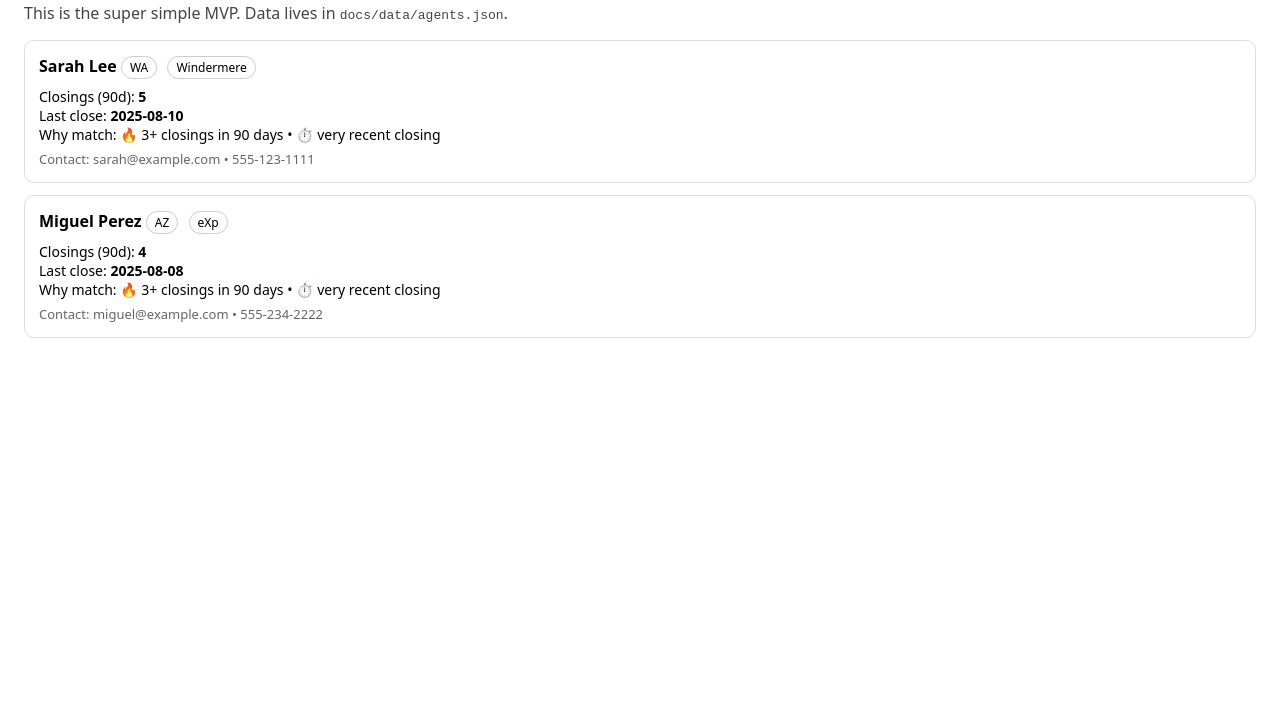
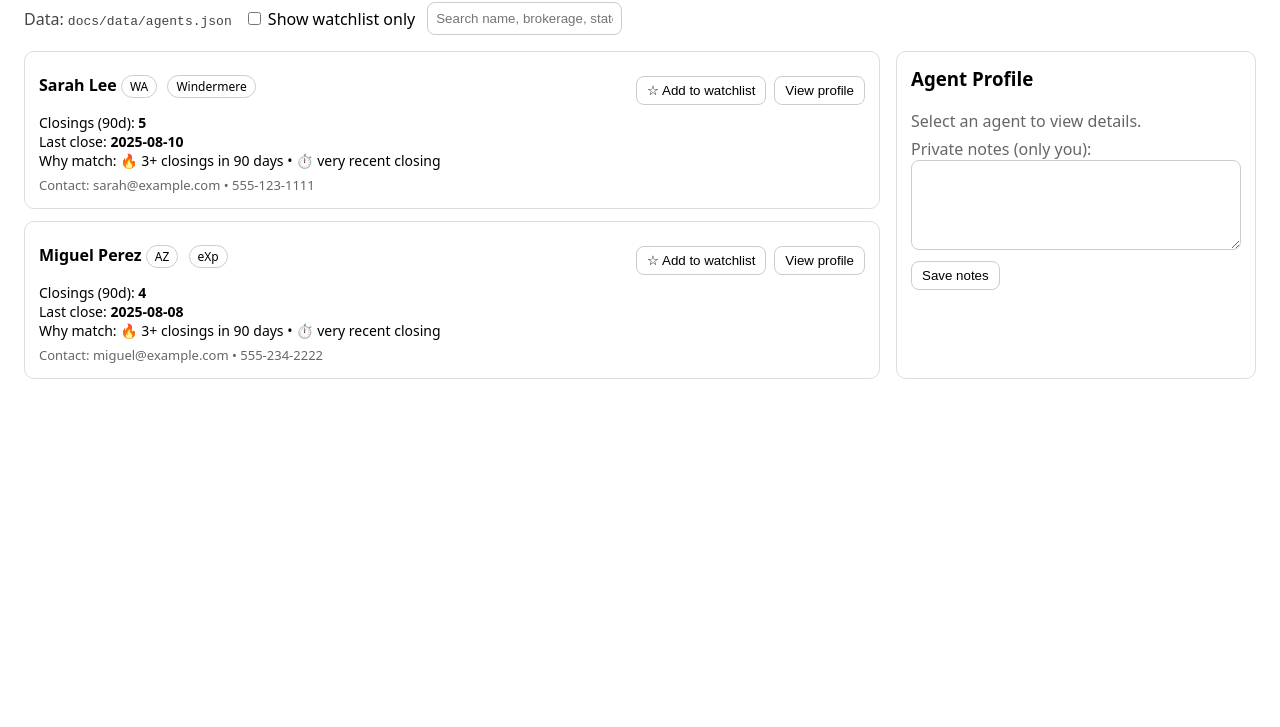
Before and after one commit to iDVALLAS/Pro-Partner, a plain HTML site: page docs/index.html in a window 1280 px wide. Shown: the part 73-800 px from the top of the page. Drawn offline with Linux system fonts and the light colour scheme.

Commit message:
Update index.html

```diff
--- a/docs/index.html
+++ b/docs/index.html
@@ -5,22 +5,80 @@
   <title>BrokerMatch AI — MVP Dashboard</title>
   <meta name="viewport" content="width=device-width, initial-scale=1">
   <style>
+    * { box-sizing: border-box; }
     body { font-family: system-ui, -apple-system, Arial, sans-serif; margin: 24px; }
-    h1 { margin-bottom: 8px; }
-    .note { color:#444; margin-bottom:16px; }
-    .wrap { display:grid; gap:12px; }
+    h1 { margin: 0 0 8px; }
+    .topbar { display:flex; gap:12px; align-items:center; margin-bottom:16px; flex-wrap:wrap;}
+    .note { color:#444; }
+    .wrap { display:grid; grid-template-columns: 1fr 360px; gap:16px; }
+    @media (max-width: 900px){ .wrap { grid-template-columns: 1fr; } }
+    .list { display:grid; gap:12px; }
     .card { border:1px solid #ddd; border-radius:10px; padding:14px; }
     .pill { display:inline-block; padding:2px 8px; border:1px solid #ccc; border-radius:999px; margin-right:6px; font-size:12px; }
     .why { margin-top:8px; font-size:14px; }
+    .actions { margin-top:10px; display:flex; gap:8px; align-items:center; }
+    button { cursor:pointer; border:1px solid #ccc; background:#fff; border-radius:8px; padding:6px 10px; }
+    button.primary { border-color:#000; }
+    .sidebar { border:1px solid #ddd; border-radius:10px; padding:14px; min-height:220px; }
+    .sidebar h3 { margin-top:0; }
+    .muted { color:#666; }
+    input[type="text"] { padding:8px; border:1px solid #ccc; border-radius:8px; }
+    .row { margin:6px 0; }
+    .a { text-decoration:none; }
   </style>
 </head>
 <body>
   <h1>BrokerMatch AI — Alerts</h1>
-  <div class="note">This is the super simple MVP. Data lives in <code>docs/data/agents.json</code>.</div>
-  <div id="alerts" class="wrap">Loading…</div>
+  <div class="topbar">
+    <div class="note">Data: <code>docs/data/agents.json</code></div>
+    <label><input type="checkbox" id="onlyWatch"> Show watchlist only</label>
+    <input id="q" type="text" placeholder="Search name, brokerage, state…" />
+  </div>
+
+  <div class="wrap">
+    <div>
+      <div id="alerts" class="list">Loading…</div>
+    </div>
+
+    <aside class="sidebar">
+      <h3 id="p-name">Agent Profile</h3>
+      <div id="p-meta" class="muted row">Select an agent to view details.</div>
+      <div id="p-interests" class="row"></div>
+      <div id="p-community" class="row"></div>
+      <div id="p-links" class="row"></div>
+      <div class="row">
+        <label class="muted">Private notes (only you):</label><br/>
+        <textarea id="p-notes" style="width:100%;height:90px;border:1px solid #ccc;border-radius:8px;"></textarea>
+      </div>
+      <div class="row"><button id="save-notes">Save notes</button></div>
+    </aside>
+  </div>
 
   <script>
-    // Simple "is this agent hot?" rules for the MVP
+    // ---- Simple state (saved locally in the browser)
+    const LS_WATCH = 'bm_watchlist';
+    const LS_NOTES = 'bm_notes';
+    let data = [];
+    let watch = new Set(JSON.parse(localStorage.getItem(LS_WATCH) || '[]'));
+    let notes = JSON.parse(localStorage.getItem(LS_NOTES) || '{}');
+    let current = null;
+
+    const qs = s => document.querySelector(s);
+    const alertsEl = qs('#alerts');
+    const onlyWatchEl = qs('#onlyWatch');
+    const qEl = qs('#q');
+
+    onlyWatchEl.addEventListener('change', render);
+    qEl.addEventListener('input', render);
+
+    function daysSince(dateStr) {
+      if (!dateStr) return null;
+      const d = new Date(dateStr + "T00:00:00");
+      if (isNaN(d)) return null;
+      const ms = Date.now() - d.getTime();
+      return Math.floor(ms / (1000*60*60*24));
+    }
+
     function alertReason(agent) {
       const closings = Number(agent.closings_90d || 0);
       const recentDays = daysSince(agent.last_close);
@@ -30,32 +88,45 @@
       return reasons;
     }
 
-    function daysSince(dateStr) {
-      if (!dateStr) return null;
-      const d = new Date(dateStr + "T00:00:00");
-      if (isNaN(d)) return null;
-      const ms = Date.now() - d.getTime();
-      return Math.floor(ms / (1000*60*60*24));
+    function isMatch(a, q){
+      if(!q) return true;
+      q = q.toLowerCase();
+      return [a.name, a.brokerage, a.state].filter(Boolean).some(v => String(v).toLowerCase().includes(q));
     }
 
-    fetch('data/agents.json')
-      .then(r => r.json())
-      .then(data => {
-        const container = document.getElementById('alerts');
-        container.innerHTML = '';
+    function render(){
+      const q = qEl.value.trim();
+      const showWatchOnly = onlyWatchEl.checked;
+
       const hot = data.map(a => ({...a, reasons: alertReason(a)}))
-                        .filter(a => a.reasons.length > 0);
+                      .filter(a => a.reasons.length > 0)
+                      .filter(a => isMatch(a, q))
+                      .filter(a => showWatchOnly ? watch.has(a.name) : true);
 
-        if (hot.length === 0) {
-          container.textContent = "No alerts yet.";
+      alertsEl.innerHTML = '';
+      if (hot.length === 0){
+        alertsEl.textContent = "No alerts.";
         return;
       }
-
       hot.forEach(a => {
         const card = document.createElement('div');
         card.className = 'card';
+        const watched = watch.has(a.name);
+
         card.innerHTML = `
-            <div><strong>${a.name}</strong> <span class="pill">${a.state}</span> <span class="pill">${a.brokerage || 'Brokerage n/a'}</span></div>
+          <div style="display:flex;justify-content:space-between;gap:8px;align-items:center;">
+            <div>
+              <strong>${a.name}</strong>
+              ${a.state ? `<span class="pill">${a.state}</span>` : ``}
+              ${a.brokerage ? `<span class="pill">${a.brokerage}</span>` : ``}
+            </div>
+            <div class="actions">
+              <button class="watch ${watched ? 'primary':''}" data-name="${a.name}">
+                ${watched ? '⭐ Watching' : '☆ Add to watchlist'}
+              </button>
+              <button class="view" data-name="${a.name}">View profile</button>
+            </div>
+          </div>
           <div class="why">
             <div>Closings (90d): <strong>${a.closings_90d ?? 0}</strong></div>
             <div>Last close: <strong>${a.last_close || 'n/a'}</strong></div>
@@ -65,13 +136,65 @@
             </div>
           </div>
         `;
-          container.appendChild(card);
+        alertsEl.appendChild(card);
       });
-      })
-      .catch(err => {
-        document.getElementById('alerts').textContent = "Could not load data. Check that docs/data/agents.json exists.";
-        console.error(err);
+
+      alertsEl.querySelectorAll('button.watch').forEach(btn => {
+        btn.onclick = () => {
+          const name = btn.getAttribute('data-name');
+          if (watch.has(name)) watch.delete(name); else watch.add(name);
+          localStorage.setItem(LS_WATCH, JSON.stringify([...watch]));
+          render();
+          if(current && current.name === name) showProfile(data.find(x=>x.name===name));
+        };
       });
+
+      alertsEl.querySelectorAll('button.view').forEach(btn => {
+        btn.onclick = () => {
+          const name = btn.getAttribute('data-name');
+          const agent = data.find(a => a.name === name);
+          showProfile(agent);
+        };
+      });
+    }
+
+    function showProfile(a){
+      current = a;
+      qs('#p-name').textContent = a ? a.name : 'Agent Profile';
+      qs('#p-meta').innerHTML = a ? `
+        <div>${a.state ? `<span class="pill">${a.state}</span>`:``}
+             ${a.brokerage ? `<span class="pill">${a.brokerage}</span>`:``}</div>
+        <div class="muted">Email: ${a.email || '—'} ${a.phone ? ' • ' + a.phone : ''}</div>
+        <div class="muted">Closings (90d): ${a.closings_90d ?? 0} • Last close: ${a.last_close || 'n/a'}</div>
+      ` : 'Select an agent to view details.';
+
+      qs('#p-interests').innerHTML = a && a.interests?.length ?
+        `<strong>Interests:</strong> ${a.interests.join(', ')}` : '';
+
+      qs('#p-community').innerHTML = a && a.community?.length ?
+        `<strong>Community (public):</strong> ${a.community.join(', ')}` : '';
+
+      const links = [];
+      if (a?.website) links.push(`<a class="a" target="_blank" href="${a.website}">Website</a>`);
+      if (a?.socials?.linkedin) links.push(`<a class="a" target="_blank" href="${a.socials.linkedin}">LinkedIn</a>`);
+      if (a?.socials?.instagram) links.push(`<a class="a" target="_blank" href="${a.socials.instagram}">Instagram</a>`);
+      if (a?.socials?.youtube) links.push(`<a class="a" target="_blank" href="${a.socials.youtube}">YouTube</a>`);
+      qs('#p-links').innerHTML = links.length ? `<strong>Links:</strong> ${links.join(' • ')}` : '';
+
+      qs('#p-notes').value = notes[a.name] || '';
+    }
+
+    qs('#save-notes').onclick = () => {
+      if (!current) return;
+      notes[current.name] = qs('#p-notes').value;
+      localStorage.setItem(LS_NOTES, JSON.stringify(notes));
+      alert('Notes saved');
+    };
+
+    fetch('data/agents.json')
+      .then(r => r.json())
+      .then(json => { data = json; render(); })
+      .catch(err => { alertsEl.textContent = "Could not load data."; console.error(err); });
   </script>
 </body>
 </html>
```
Lines whose indentation alone changed are shown as unchanged.
